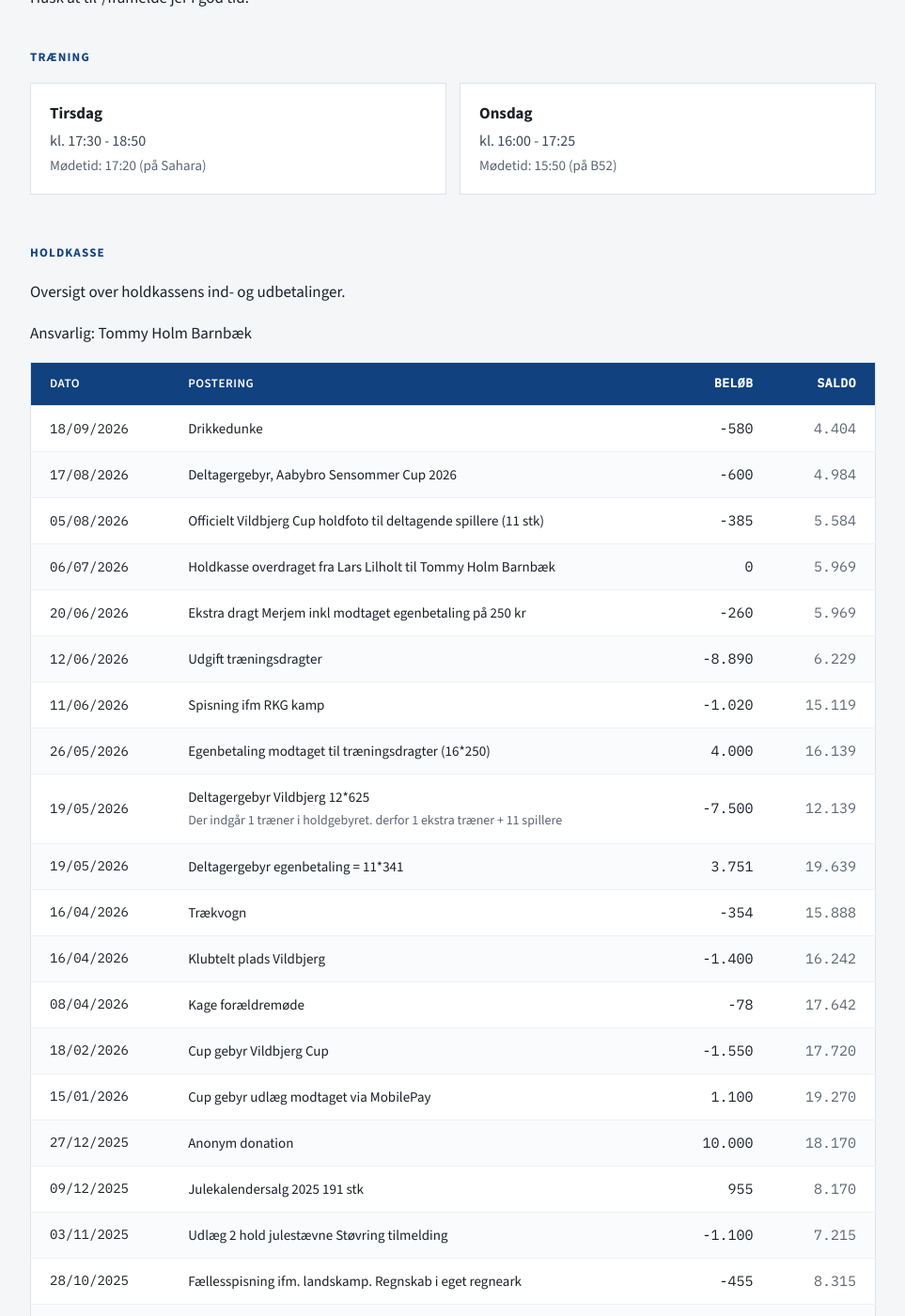
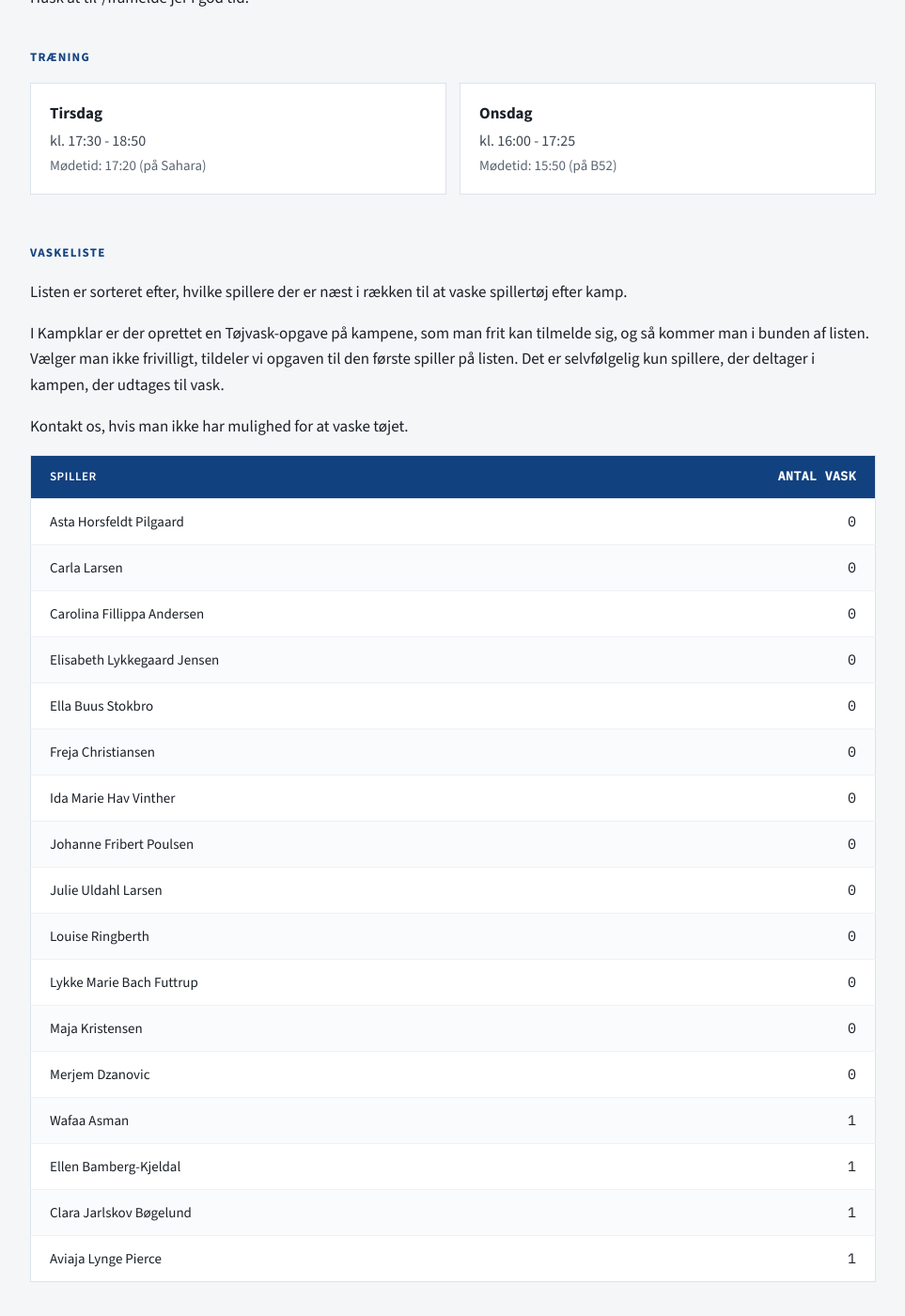
Before and after one commit to holm-dk/fodbold-vb-piger, a Jekyll site: the page built from index.md, in a window 1280 px wide and 1400 px high, scrolled down 277 px. Shown: the whole window at 94% size, without its empty margins (158-1121 px from the left). Built offline with Jekyll 4.4.1, drawn with Linux system fonts in a browser that asks for light colours.

Commit message:
Tilføjet vaskeliste

```diff
--- a/_layouts/default.html
+++ b/_layouts/default.html
@@ -25,6 +25,7 @@
     </div>
     <nav>
       <a href="#træning">Træning</a>
+      <a href="#vaskeliste">Vaskeliste</a>
       <a href="#holdkasse">Holdkasse</a>
       <a href="#kontakt">Kontakt</a>
     </nav>
--- a/index.md
+++ b/index.md
@@ -13,6 +13,34 @@ Husk at til-/framelde jer i god tid.
 {% include card.html title="Tirsdag" lead="kl. 17:30 - 18:50" sub="Mødetid: 17:20 (på Sahara)" %}
 {% include card.html title="Onsdag" lead="kl. 16:00 - 17:25" sub="Mødetid: 15:50 (på B52)" %}
 {% include cards-end.html %}
+
+## Vaskeliste
+
+Listen er sorteret efter, hvilke spillere der er næst i rækken til at vaske spillertøj efter kamp.
+
+I Kampklar er der oprettet en Tøjvask-opgave på kampene, som man frit kan tilmelde sig, og så kommer man i bunden af listen. Vælger man ikke frivilligt, tildeler vi opgaven til den første spiller på listen. Det er selvfølgelig kun spillere, der deltager i kampen, der udtages til vask.
+
+Kontakt os, hvis man ikke har mulighed for at vaske tøjet.
+
+| Spiller | Antal vask |
+|---|---:|
+| Asta Horsfeldt Pilgaard | 0 |
+| Carla Larsen | 0 |
+| Carolina Fillippa Andersen | 0 |
+| Elisabeth Lykkegaard Jensen | 0 |
+| Ella Buus Stokbro | 0 |
+| Freja Christiansen | 0 |
+| Ida Marie Hav Vinther | 0 |
+| Johanne Fribert Poulsen | 0 |
+| Julie Uldahl Larsen | 0 |
+| Louise Ringberth | 0 |
+| Lykke Marie Bach Futtrup | 0 |
+| Maja Kristensen | 0 |
+| Merjem Dzanovic | 0 |
+| Wafaa Asman | 1 |
+| Ellen Bamberg-Kjeldal | 1 |
+| Clara Jarlskov Bøgelund | 1 |
+| Aviaja Lynge Pierce | 1 |
 
 ## Holdkasse
 
```
